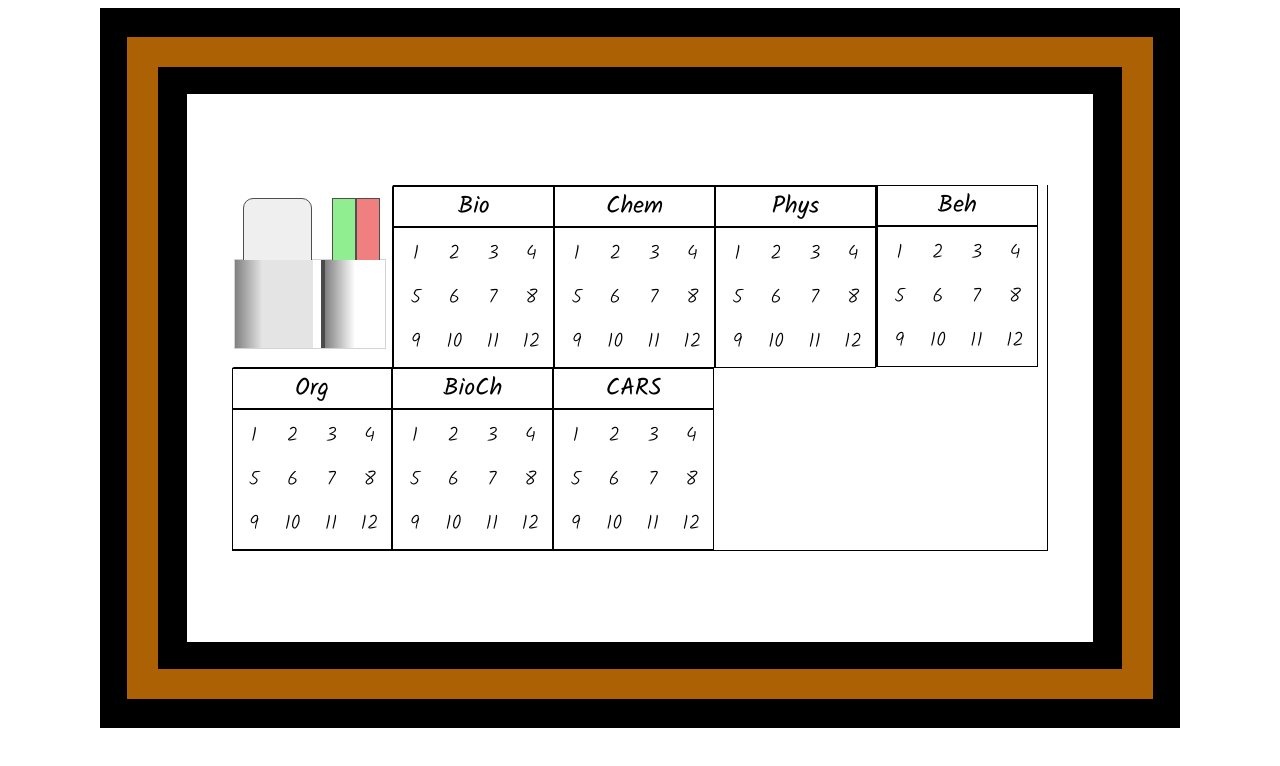
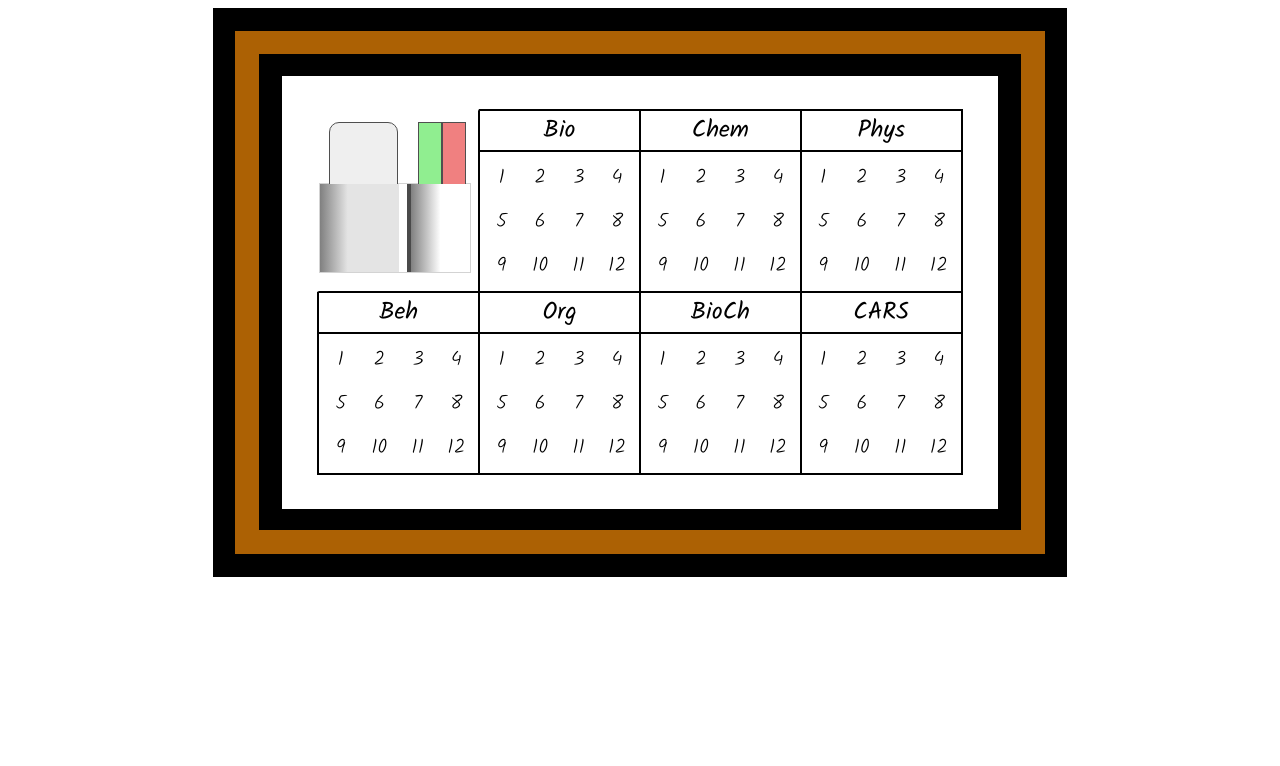
Before and after one commit to adriansseur/MCAT_Chapter_Tracker_V2, a plain HTML site: page index.html in a window 1280 px wide. Drawn offline with Linux system fonts and the light colour scheme.

Commit message:
fixed size to account for varying viewports

```diff
--- a/index.css
+++ b/index.css
@@ -6,9 +6,11 @@ html {
 #black-outer {
     margin: auto;
     background: black;
-    height: 90vh;
+    /* height: 90vh; */
+    height: calc(90px*6.319);
     display: flex;
-    width: 135vh;
+    /* width: 135vh; */
+    width: calc(135px*6.319);
 }
 
 #cork {
```
